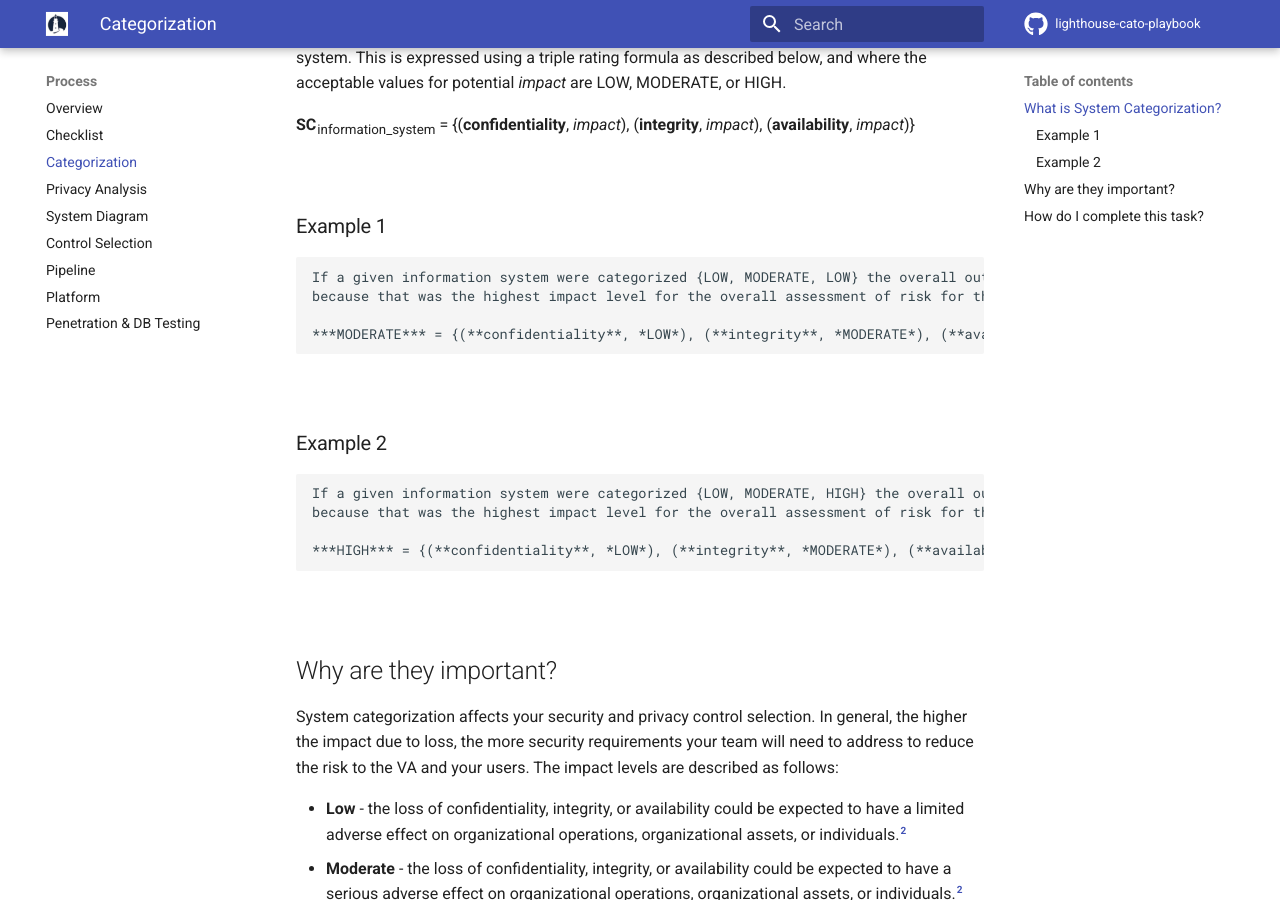
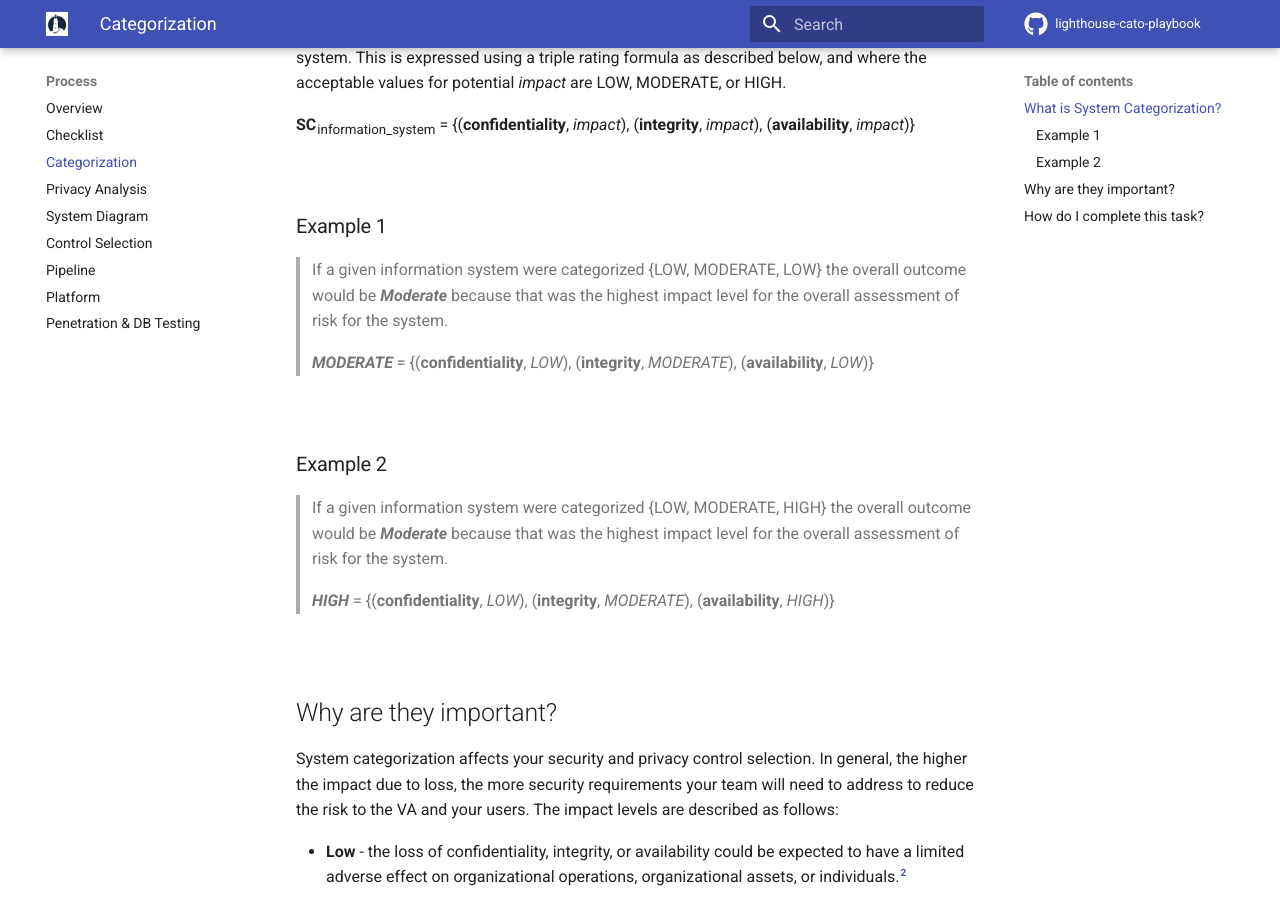
Before and after one commit to rise8-us/cato-playbook, an MkDocs documentation site: the page built from docs/categorization.md, in a window 1280 px wide and 900 px high, scrolled down 285 px. Built offline with MkDocs 1.6.1 and Material for MkDocs 9.7.7, drawn with Linux system fonts in a browser that asks for light colours; comment, search, counter and statistics services are not loaded.

````diff
--- a/docs/categorization.md
+++ b/docs/categorization.md
@@ -9,23 +9,17 @@ The categorization process determines the worst-case potential impact that could
 
 ### Example 1
 
-```
-If a given information system were categorized {LOW, MODERATE, LOW} the overall outcome would be ***Moderate***
-because that was the highest impact level for the overall assessment of risk for the system.
-
-***MODERATE*** = {(**confidentiality**, *LOW*), (**integrity**, *MODERATE*), (**availability**, *LOW*)}
-```
+> If a given information system were categorized {LOW, MODERATE, LOW} the overall outcome would be ***Moderate*** because that was the highest impact level for the overall assessment of risk for the system.
+>
+> ***MODERATE*** = {(**confidentiality**, *LOW*), (**integrity**, *MODERATE*), (**availability**, *LOW*)}
 
 <br/>
 
 ### Example 2
 
-```
-If a given information system were categorized {LOW, MODERATE, HIGH} the overall outcome would be ***Moderate***
-because that was the highest impact level for the overall assessment of risk for the system.
-
-***HIGH*** = {(**confidentiality**, *LOW*), (**integrity**, *MODERATE*), (**availability**, *HIGH*)}
-```
+> If a given information system were categorized {LOW, MODERATE, HIGH} the overall outcome would be ***Moderate*** because that was the highest impact level for the overall assessment of risk for the system.
+>
+> ***HIGH*** = {(**confidentiality**, *LOW*), (**integrity**, *MODERATE*), (**availability**, *HIGH*)}
 
 <br/>
 
````
